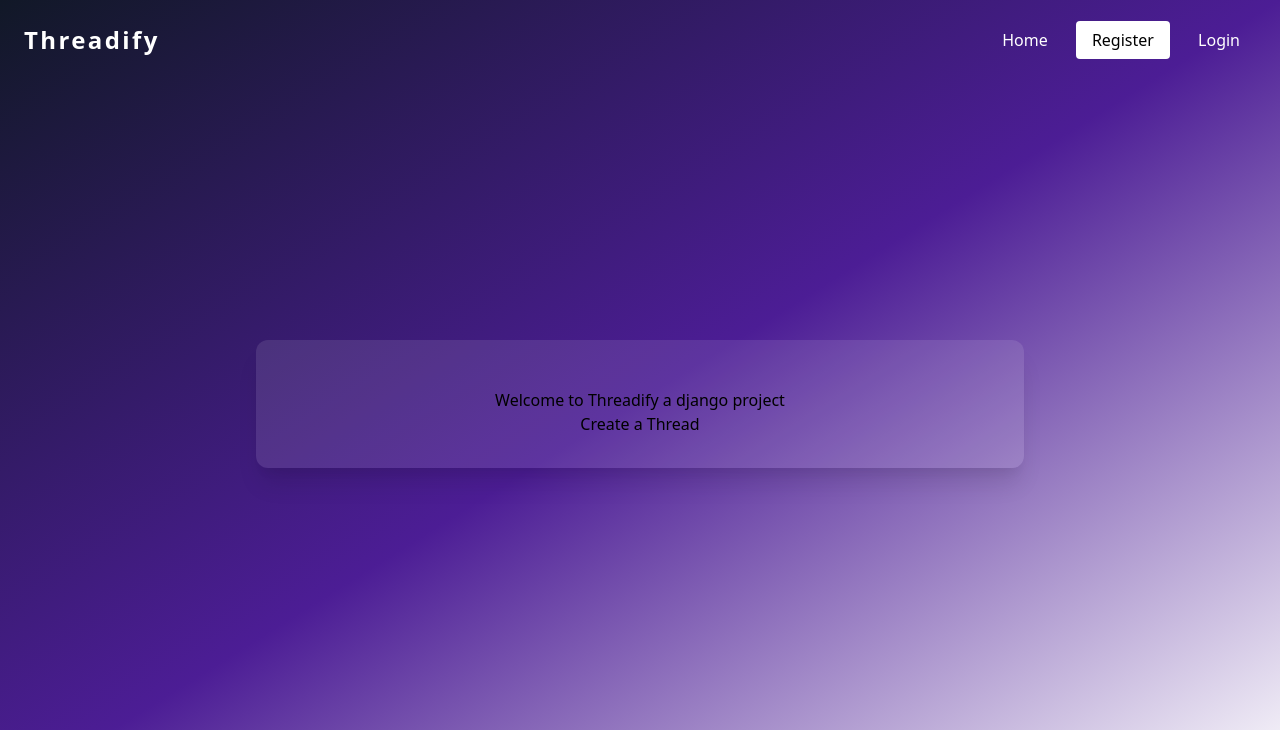
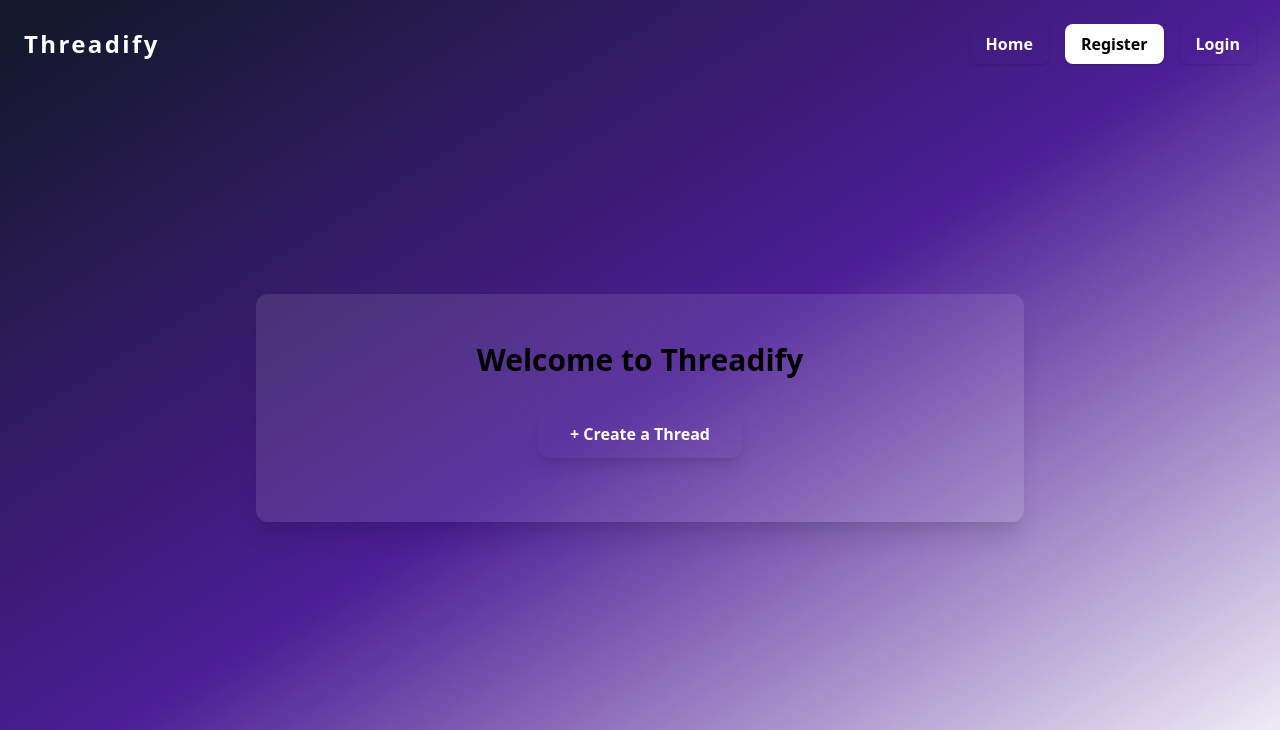
Before and after one commit to Nirnoy12/Threadify, a Django app: page /tweet/ in a window 1280 px wide. Shown: the top 730 px of the page. Run offline with Django 5.2, Linux system fonts and the light colour scheme; data that the repository does not hold is empty.

Commit message:
Don't know working or not but let's pray to the git god

```diff
--- a/templates/home.html
+++ b/templates/home.html
@@ -10,14 +10,14 @@
     <nav class="flex items-center justify-between p-6">
       <div class="text-3xl font-extrabold text-white tracking-widest">Threadify</div>
       <div>
-        <a href="/login/" class="text-white px-4 py-2 rounded hover:bg-violet-700 transition">Login</a>
-        <a href="/register/" class="ml-2 text-violet-900 bg-white px-4 py-2 rounded hover:bg-violet-200 transition">Register</a>
+        <a href="{% url 'login' %}" class="text-white px-4 py-2 rounded hover:bg-violet-700 transition">Login</a>
+        <a href="{% url 'register' %}" class="ml-2 text-violet-900 bg-white px-4 py-2 rounded hover:bg-violet-200 transition">Register</a>
       </div>
     </nav>
     <main class="flex-1 flex flex-col items-center justify-center text-center">
       <h1 class="text-5xl md:text-7xl font-extrabold text-white mb-6 drop-shadow-lg">Welcome to <span class="text-violet-300">Threadify</span></h1>
       <p class="text-xl md:text-2xl text-gray-200 mb-8 max-w-2xl">Share your thoughts, connect with others, and experience the future of microblogging. Fast. Secure. Futuristic.</p>
-      <a href="/login/" class="bg-violet-500 hover:bg-violet-700 text-white font-bold py-3 px-8 rounded-full text-xl shadow-lg transition">Get Started</a>
+      <a href="{% url 'login' %}" class="bg-violet-500 hover:bg-violet-700 text-white font-bold py-3 px-8 rounded-full text-xl shadow-lg transition">Get Started</a>
     </main>
     <footer class="text-center text-gray-400 py-6">&copy; 2024 Threadify. All rights reserved.</footer>
   </body>
--- a/templates/layout.html
+++ b/templates/layout.html
@@ -12,16 +12,16 @@
         <div class="text-2xl font-extrabold text-white tracking-widest">
             <a href="/" class="hover:text-violet-300 transition">Threadify</a>
         </div>
-        <div>
-            <a href="/tweet/" class="text-white px-4 py-2 rounded hover:bg-violet-700 transition">Home</a>
+        <div class="flex gap-2">
+            <a href="/tweet/" class="bg-violet-700 hover:bg-violet-500 text-white font-bold px-4 py-2 rounded-lg shadow transition">Home</a>
             {% if user.is_authenticated %}
                 <form method="post" action="{% url 'logout' %}" class="inline">
                     {% csrf_token %}
-                    <button class="text-white bg-violet-500 hover:bg-violet-700 px-4 py-2 rounded transition ml-2" type="submit">Logout</button>
+                    <button class="bg-red-600 hover:bg-red-800 text-white font-bold px-4 py-2 rounded-lg shadow transition ml-2" type="submit">Logout</button>
                 </form>
             {% else %}
-                <a href="{% url 'register' %}" class="ml-2 text-violet-900 bg-white px-4 py-2 rounded hover:bg-violet-200 transition">Register</a>
-                <a href="{% url 'login' %}" class="ml-2 text-white px-4 py-2 rounded hover:bg-violet-700 transition">Login</a>
+                <a href="{% url 'register' %}" class="bg-white text-violet-900 font-bold px-4 py-2 rounded-lg shadow hover:bg-violet-100 transition ml-2">Register</a>
+                <a href="{% url 'login' %}" class="bg-violet-500 hover:bg-violet-700 text-white font-bold px-4 py-2 rounded-lg shadow transition ml-2">Login</a>
             {% endif %}
         </div>
     </nav>
--- a/tweet/templates/tweet_list.html
+++ b/tweet/templates/tweet_list.html
@@ -5,24 +5,32 @@ my tweet
 {% endblock %}
 
 {% block content %}
-<h1 class="text-center mt-4">Welcome to Threadify a django project</h1>
+<h1 class="text-center mt-4 text-3xl font-bold text-violet-300 mb-8">Welcome to Threadify</h1>
 
-<a class="btn btn-primary" href="{% url 'tweet_create' %}">
-    Create a Thread
+<a class="bg-violet-600 hover:bg-violet-400 text-white font-bold py-3 px-8 rounded-xl shadow-lg transition mb-8 inline-block" href="{% url 'tweet_create' %}">
+    + Create a Thread
 </a>
-<div class="container row gap-3">
+<div class="flex flex-wrap gap-8 justify-center">
     {% for tweet in tweets %}
-    <div class="card" style="width: 18rem;">
-  <img src="{{tweet.photo.url}}" class="card-img-top" alt="...">
-  <div class="card-body">
-    <h5 class="card-title">{{tweet.user.username}}</h5>
-    <p class="card-text">{{tweet.text}}</p>
-    {% if tweet.user == user %}
-    <a href="{% url 'tweet_edit' tweet.id%}" class="btn btn-primary">Edit</a>
-    <a href="{% url 'tweet_delete' tweet.id%}" class="btn btn-danger">DELETE</a>
-    {% endif %}
-  </div>
-</div>
+    <div class="bg-white bg-opacity-10 rounded-2xl shadow-2xl p-6 w-96 flex flex-col items-center">
+      <div class="w-full h-56 flex items-center justify-center mb-4 bg-gray-800 rounded-lg overflow-hidden">
+        {% if tweet.photo and tweet.photo.url %}
+          <img src="{{tweet.photo.url}}" class="object-cover w-full h-full rounded-lg" width="384" height="224" alt="Tweet photo">
+        {% else %}
+          <span class="text-gray-400 text-6xl">🖼️</span>
+        {% endif %}
+      </div>
+      <div class="w-full">
+        <h5 class="text-xl font-semibold text-violet-200 mb-2">{{tweet.user.username}}</h5>
+        <p class="text-gray-100 mb-4">{{tweet.text}}</p>
+        {% if tweet.user == user %}
+        <div class="flex gap-4 mt-4">
+          <a href="{% url 'tweet_edit' tweet.id%}" class="bg-blue-600 hover:bg-blue-400 text-white font-bold px-4 py-2 rounded-lg shadow transition">Edit</a>
+          <a href="{% url 'tweet_delete' tweet.id%}" class="bg-red-600 hover:bg-red-800 text-white font-bold px-4 py-2 rounded-lg shadow transition">DELETE</a>
+        </div>
+        {% endif %}
+      </div>
+    </div>
     {% endfor %}
 </div>
 {% endblock %}
--- a/tweet/views.py
+++ b/tweet/views.py
@@ -54,14 +54,11 @@ def register(request):
     if request.method == 'POST':
         form = UserRegistrationForm(request.POST)
         if form.is_valid():
-            user = form.save(commit=False)
-            user.set_password(form.cleaned_data['password1'])
-            user.save()
+            user = form.save()  # UserCreationForm handles password hashing
             login(request, user)
             return redirect('tweet_list')
     else:
         form = UserRegistrationForm()
-
     return render(request, 'registration/register.html', {'form': form})
 
 def home(request):
```
Also changed, not shown: templates/registration/login.html (+10 -5 lines), templates/registration/register.html (+10 -5 lines), tweet/templates/tweet_confirm_delete.html (+6 -5 lines), tweet/templates/tweet_form.html (+18 -15 lines), media/photos/black-hole-horizon-1920x1080.jpg (added), media/photos/images.jpg (added), media/photos/images_bllVMAk.jpg (added), media/photos/images_pGbjVkA.jpg (added), media/photos/late-night-chill-by-camila-nogueira-5120x2880-v0-mr6tqwr81q8d1.jpg (added).
